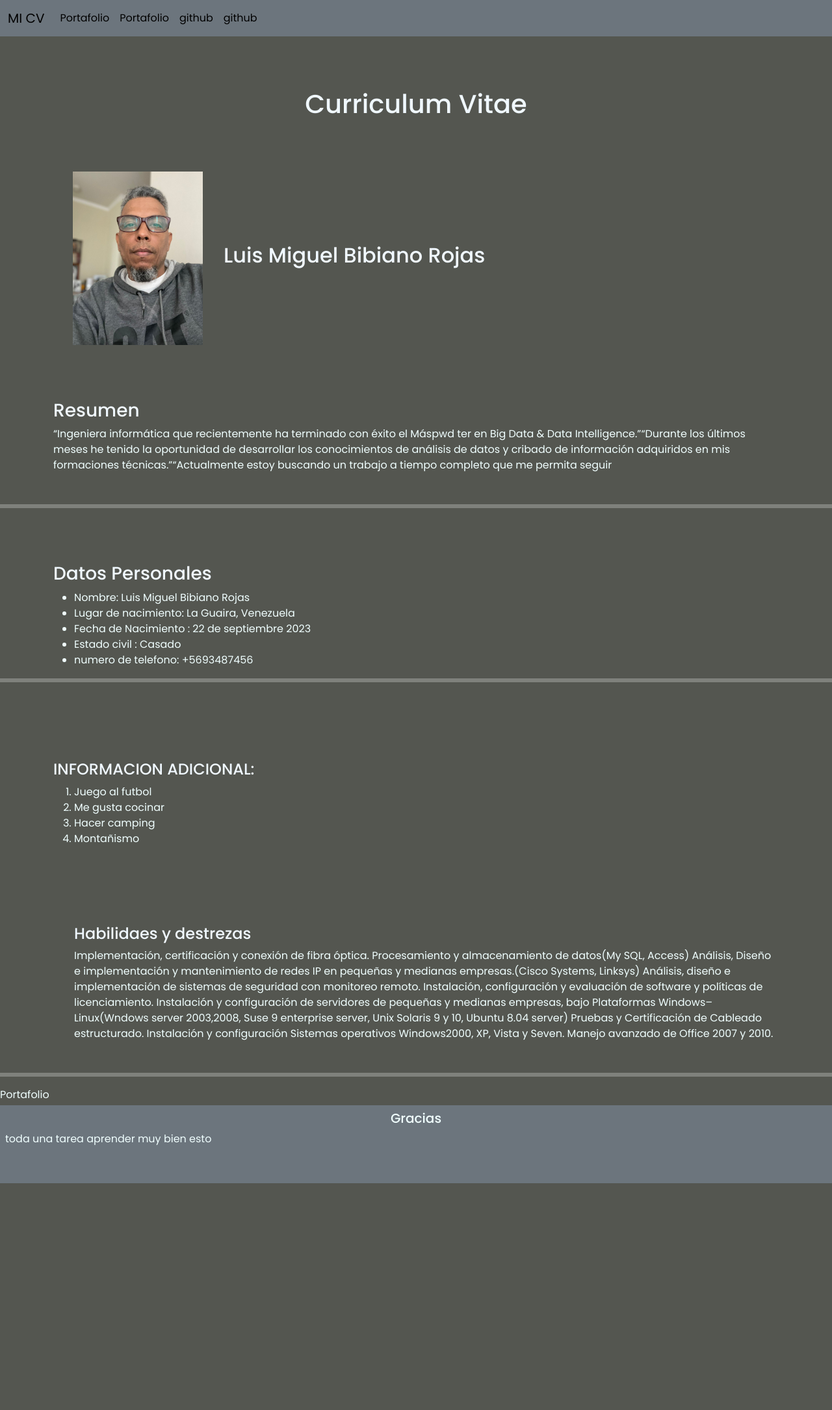
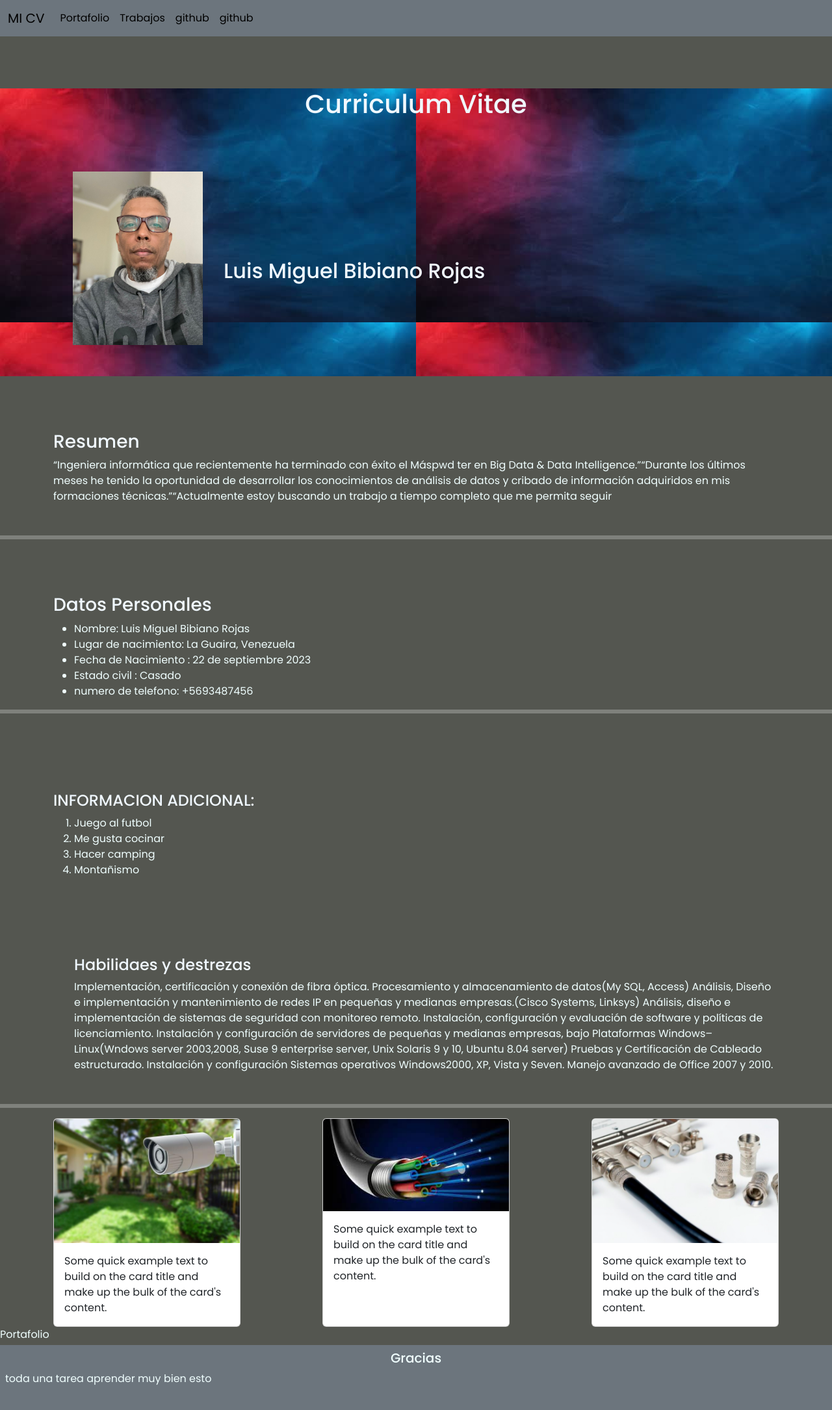
Before and after one commit to RogerChirinos87/cv-para-desafio, a plain HTML site: page index.html in a window 1280 px wide. Shown: the whole page at 65% size. Before the commit the page ends 1821 px from the top, so only its background shows below. Drawn offline with nearby package versions, Linux system fonts and the light colour scheme.

Commit message:
octavo commit

```diff
--- a/assets/css/style.css
+++ b/assets/css/style.css
@@ -8,7 +8,10 @@ body {
      color: azure;
     }
 
-h1{ color: aliceblue;}
+h1{ color: aliceblue;
+    font-size: 800;
+
+}
 h2{ color: aliceblue;}
 h3{ color: aliceblue;}
 h4{ color: aliceblue;}
@@ -30,6 +33,11 @@ h3{
 h4{
     margin-top: 5em;
 }
+.land{
+background-image: url(../img/backg.jpg);
+border-image: auto;
+
+}
 .nav-item{
     text-decoration: none;
 }
@@ -46,13 +54,15 @@ p {
 .foto img {
 
     margin-left: 6em;
+    margin-bottom: 3em;
 }
 
 hr{
     border: 3px solid #fefefe;
 }
-.a{
-    margin-left: 3em;
+.targets {
+    display: flex;
+    justify-content: space-between;
 }
 
 
--- a/index.html
+++ b/index.html
@@ -27,7 +27,7 @@
                 <a class="nav-link active" href="./portafolio.html">Portafolio</a>
               </li
               <li class="nav-item">
-                <a class="nav-link active" href="./portafolio.html">Portafolio</a>
+                <a class="nav-link active" href="./trabajos.html">Trabajos</a>
               </li
               <li class="nav-item">
                 <a class="nav-link active" href="https://github.com/lmbibiano?tab=repositories">github</a>
@@ -41,7 +41,7 @@
       </nav>
     </header>
 
-
+    <div class="land">
 
         <div class="title ">
 
@@ -54,6 +54,9 @@
          <h2> Luis Miguel Bibiano Rojas</h2>
 
       </div>
+    </div>
+
+
 
 
     <div class="container">
@@ -93,7 +96,6 @@
 
 
     <div class="container">
-
         <h4>INFORMACION ADICIONAL:</h4>
         <ol>
             <li>Juego al futbol</li>
@@ -113,12 +115,36 @@
             Instalación y configuración Sistemas operativos Windows2000, XP, Vista y Seven.
             Manejo avanzado de Office 2007 y 2010.</p>
         </ol>
+    </div>
+
+    <hr>
+
+
+    <div class="container targets">
+
+      <div class="card" style="width: 18rem;">
+        <img src="./assets/img/camaras.jpg" class="card-img-top" alt="...">
+        <div class="card-body">
+          <p class="card-text">Some quick example text to build on the card title and make up the bulk of the card's content.</p>
+        </div>
+      </div>
+      <div class="card" style="width: 18rem;">
+        <img src="./assets/img/fibraoptica.jpg"" class="card-img-top" alt="...">
+        <div class="card-body">
+          <p class="card-text">Some quick example text to build on the card title and make up the bulk of the card's content.</p>
+        </div>
+      </div>
+      <div class="card" style="width: 18rem;">
+        <img src="./assets/img/ley_ductos.png" class="card-img-top" alt="...">
+        <div class="card-body">
+          <p class="card-text">Some quick example text to build on the card title and make up the bulk of the card's content.</p>
+        </div>
+      </div>
+
 
 
 
     </div>
-
-    <hr>
 
 
 
```
Also changed, not shown: portafolio.html (+8 -10 lines), trabajos.html (renamed from carrusel.html, +1 -1 lines), assets/img/backg.jpg (added), assets/img/camaras.jpg (added), assets/img/fibraoptica.jpg (added), assets/img/ley_ductos.png (added), 1 other file. Lines whose indentation alone changed are shown as unchanged.
